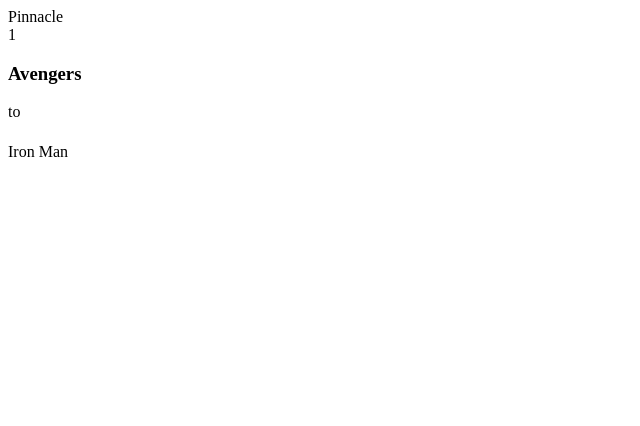
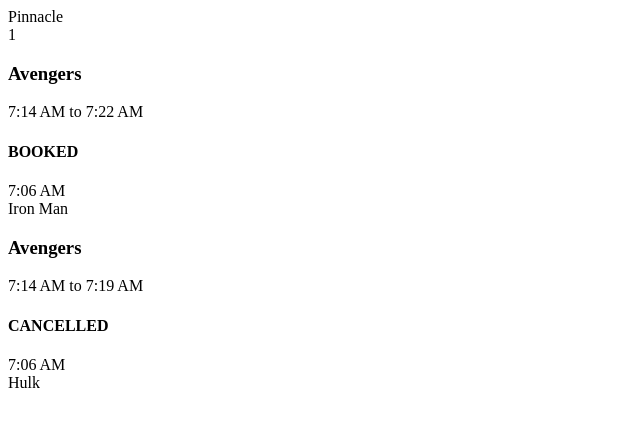
Before and after one commit to AnandMuley/MEROBO, an Angular app in the folder MEROBO2/: page / in a window 1280 px wide. Shown: the top 426 px of the page, without its empty margins (0-640 px from the left). Built offline with nearby package versions, Linux system fonts and the light colour scheme.

Commit message:
Completed the meeting room component with parent child hierarchy

```diff
--- a/MEROBO2/src/app/bookings/booking.ts
+++ b/MEROBO2/src/app/bookings/booking.ts
@@ -1,13 +1,25 @@
 export class Booking{
 
+  teamName:string;
+  startTime:number;
+  endTime:number;
+  status:string;
+  bookingTime:number;
+  bookedBy:string;
+
   constructor(
-  public teamName:string,
-  // public startTime:number,
-  // public endTime:number,
-  // public status:string,
-  // public bookingTime:number,
-  public bookedBy:string
+  teamName:string,
+  startTime:number,
+  endTime:number,
+  status:string,
+  bookingTime:number,
+  bookedBy:string
 ){
-
+this.teamName = teamName;
+this.startTime = startTime;
+this.endTime = endTime;
+this.status = status;
+this.bookingTime = bookingTime;
+this.bookedBy = bookedBy;
 }
 }
--- a/MEROBO2/src/app/meetingrooms/meetingroom.component.ts
+++ b/MEROBO2/src/app/meetingrooms/meetingroom.component.ts
@@ -1,5 +1,4 @@
 import {Component} from '@angular/core';
-import {BookingComponent} from '../bookings/booking.component';
 import {Booking} from '../bookings/booking';
 
 enum MeetingRoomStatus {
@@ -13,7 +12,10 @@
 })
 export class MeetingRoomComponent {
   name:string;
-  bookings:Booking[]=[new Booking("Avengers","Iron Man")];
+  bookings:Booking[]=[
+    new Booking("Avengers",Date.now(),Date.now() + 500000,"BOOKED",Date.now() - 500000,"Iron Man"),
+    new Booking("Avengers",Date.now(),Date.now() + 300000,"CANCELLED",Date.now() - 500000,"Hulk")
+  ];
   status: MeetingRoomStatus;
 
   constructor() {
```
Also changed, not shown: MEROBO2/src/app/bookings/booking.component.ts (+1 -6 lines).
